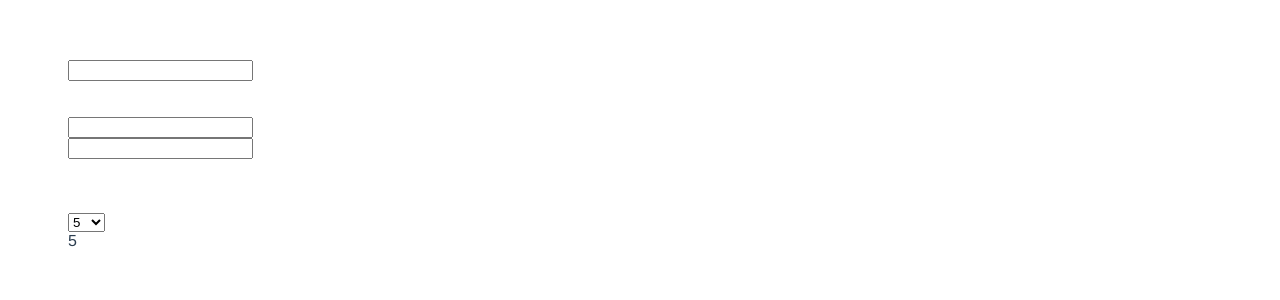
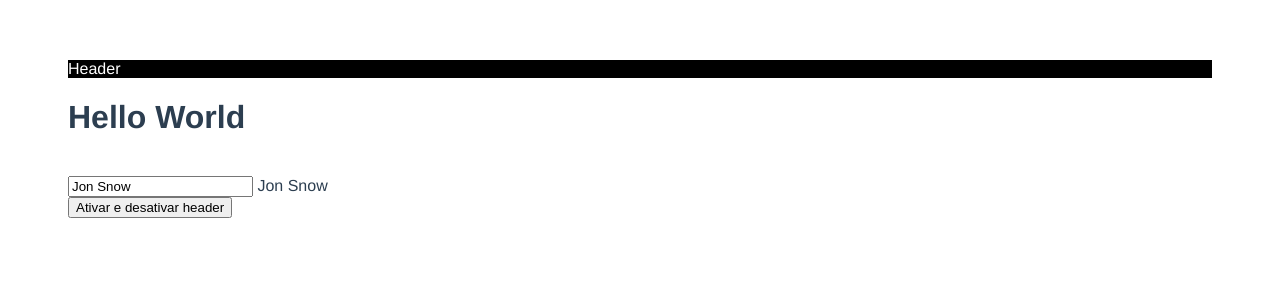
Before and after one commit to rg3915/vuejs3-intro-course, a Vue app in the folder app/: page / in a window 1280 px wide. Shown: the top 300 px of the page. Built offline with nearby package versions, Linux system fonts and the light colour scheme.

Commit message:
life cycle

```diff
--- a/app/src/App.vue
+++ b/app/src/App.vue
@@ -1,75 +1,81 @@
 <template>
     <div>
+        <TheHeader v-if="showHeader" />
+        <h1>Hello World</h1>
+        <br>
         <input
             v-model="name"
             type="text"
-        > <br>
-        {{ name }}
+        >
+        {{ name }} <br>
 
-        <br><br>
-
-        <input
-            v-model="user.first_name"
-            type="text"
-        > <br>
-        <input
-            v-model="user.last_name"
-            type="text"
-        > <br>
-        {{ user.first_name }} {{ user.last_name }}
-
-        <br><br><br>
-        <select v-model="pageCount">
-            <option value="5">5</option>
-            <option value="10">10</option>
-            <option value="15">15</option>
-        </select> <br>
-        {{ pageCount }}
+        <button @click="showHeader = !showHeader">
+            Ativar e desativar header
+        </button>
     </div>
 </template>
 
 <script>
+import TheHeader from '@/components/TheHeader';
 export default {
     name: 'App',
+    components: { TheHeader },
     data() {
         return {
-            name: '',
-            pageCount: 5,
-            user: {
-                first_name: '',
-                last_name: '',
-            },
+            name: 'Jon Snow',
+            showHeader: true,
         }
     },
+    // Criação
+        // Preparar o componente
+        // Ajax, inicializar algumas variáveis
+        // Não tem acesso ao template (DOM)
+    // Montagem
+        // Inicializar um lib externa (new Lib())
+        // Precisa de acesso ao template (DOM)
+        // Tem acesso ao template (DOM)
+    // Atualização
+        // Debug
+        // Update
+    // Desmontagem
+        // Remover tudo o que for ncessário (lib->destroy())
+        // para liberar memória
+
+    // HOOKS
+    // beforeUpdate() {
+    //     console.log('beforeUpdate', this.name);
+    // },
+    // updated() {
+    //     console.log('updated', this.name);
+    // },
+    // beforeCreate() {
+    //     console.log('beforeCreate');
+    //     console.log('Estado:', this.name);
+    //     console.log('DOM:', this.$el);
+    // },
+    // created() {
+    //     console.log('created');
+    //     console.log('Estado:', this.name);
+    //     console.log('DOM:', this.$el);
+    // },
+    // beforeMount() {
+    //     console.log('beforeMount');
+    //     console.log('Estado:', this.name);
+    //     console.log('DOM:', this.$el);
+    // },
+    // mounted() {
+    //     console.log('mounted');
+    //     console.log('Estado:', this.name);
+    //     console.log('DOM:', this.$el);
+    // },
 
     watch: {
-        name(vl) {
-            if (vl.length >= 3) {
-                this.saveUserName()
-            }
-        },
-        pageCount() {
-            this.changePage();
-        },
-        user: {
-            handler() {
-                console.log('User alterado');
-            },
-            deep: true
-        },
     },
 
     computed: {
     },
 
     methods: {
-        saveUserName() {
-            console.log('Ajax');
-            console.log(this.name);
-        },
-        changePage() {
-            console.log('Ajax changePage');
-        }
     }
 }
 </script>
```
